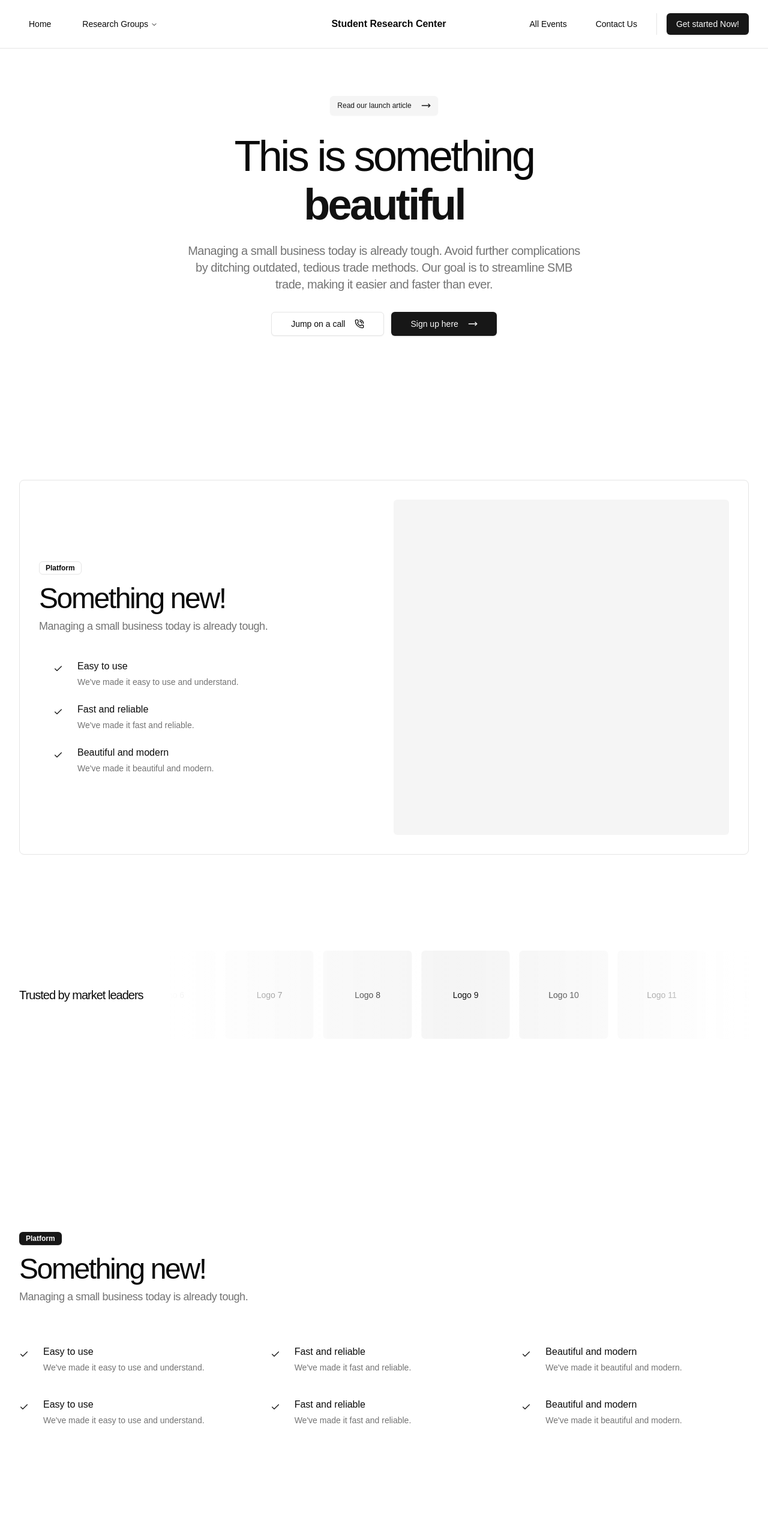
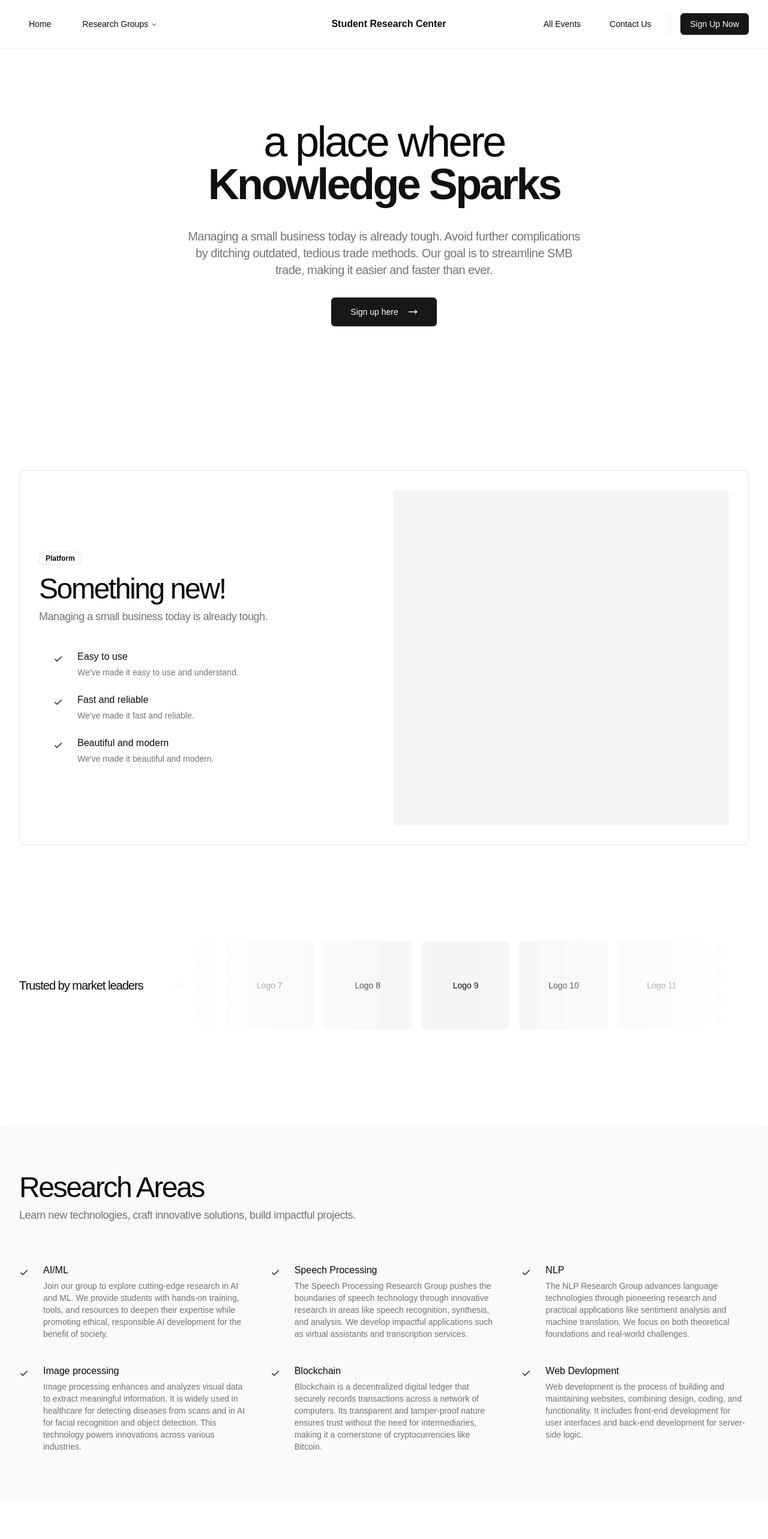
Before and after one commit to ketankauntia/Landing-page-gethyr, a Next.js app: page / in a window 1280 px wide. Shown: the top 2566 px of the page at 60% size. Built offline with nearby package versions, Linux system fonts and the light colour scheme.

Commit message:
finished research area section

```diff
--- a/components/Coordinatior.tsx
+++ b/components/Coordinatior.tsx
@@ -2,8 +2,8 @@ import { Badge } from "@/components/ui/badge";
 
 export const CoordinatorSection = () => (
   <div className="w-full py-20 lg:py-20">
-    <div className="container mx-auto">
-      <div className="flex flex-col-reverse lg:flex-row gap-10 lg:items-center">
+    <div className="container mx-auto ">
+      <div className="flex flex-col-reverse lg:flex-row gap-10 lg:items-center ">
         <div className="bg-muted rounded-md w-full aspect-video h-full flex-1"></div>
         <div className="flex gap-4 pl-0 lg:pl-20 flex-col  flex-1">
           <div>
--- a/components/ResearchGroup.tsx
+++ b/components/ResearchGroup.tsx
@@ -3,72 +3,94 @@ import { Badge } from "@/components/ui/badge";
 
 export const ResearchGroupSection = () => (
   <div className="w-full py-20 lg:py-20">
-    <div className="container mx-auto">
-      <div className="flex gap-4 py-20 lg:py-40 flex-col items-start">
-        <div>
+    <div className="container mx-auto bg-gray-50 py-15 rounded-md">
+      <div className="flex gap-4 py-20 lg:py-20 flex-col items-start">
+        {/* <div>
           <Badge>Platform</Badge>
-        </div>
+        </div> */}
         <div className="flex gap-2 flex-col">
           <h2 className="text-3xl md:text-5xl tracking-tighter lg:max-w-xl font-regular">
-            Something new!
+            Research Areas
           </h2>
           <p className="text-lg max-w-xl lg:max-w-xl leading-relaxed tracking-tight text-muted-foreground">
-            Managing a small business today is already tough.
+            Learn new technologies, craft innovative solutions, build impactful
+            projects.
           </p>
         </div>
         <div className="flex gap-10 pt-12 flex-col w-full">
           <div className="grid grid-cols-2 items-start lg:grid-cols-3 gap-10">
             <div className="flex flex-row gap-6 w-full items-start">
-              <Check className="w-4 h-4 mt-2 text-primary" />
+              <Check className="w-4 h-4 mt-2 text-primary flex-shrink-0" />
               <div className="flex flex-col gap-1">
-                <p>Easy to use</p>
+                <p>AI/ML</p>
                 <p className="text-muted-foreground text-sm">
-                  We&apos;ve made it easy to use and understand.
+                  Join our group to explore cutting-edge research in AI and ML.
+                  We provide students with hands-on training, tools, and
+                  resources to deepen their expertise while promoting ethical,
+                  responsible AI development for the benefit of society.
                 </p>
               </div>
             </div>
             <div className="flex flex-row gap-6 items-start">
-              <Check className="w-4 h-4 mt-2 text-primary" />
+              <Check className="w-4 h-4 mt-2 text-primary flex-shrink-0" />
               <div className="flex flex-col gap-1">
-                <p>Fast and reliable</p>
+                <p>Speech Processing</p>
                 <p className="text-muted-foreground text-sm">
-                  We&apos;ve made it fast and reliable.
+                  The Speech Processing Research Group pushes the boundaries of
+                  speech technology through innovative research in areas like
+                  speech recognition, synthesis, and analysis. We develop
+                  impactful applications such as virtual assistants and
+                  transcription services.
                 </p>
               </div>
             </div>
             <div className="flex flex-row gap-6 items-start">
-              <Check className="w-4 h-4 mt-2 text-primary" />
+              <Check className="w-4 h-4 mt-2 text-primary flex-shrink-0" />
               <div className="flex flex-col gap-1">
-                <p>Beautiful and modern</p>
+                <p>NLP</p>
                 <p className="text-muted-foreground text-sm">
-                  We&apos;ve made it beautiful and modern.
+                  The NLP Research Group advances language technologies through
+                  pioneering research and practical applications like sentiment
+                  analysis and machine translation. We focus on both theoretical
+                  foundations and real-world challenges.
                 </p>
               </div>
             </div>
             <div className="flex flex-row gap-6 w-full items-start">
-              <Check className="w-4 h-4 mt-2 text-primary" />
+              <Check className="w-4 h-4 mt-2 text-primary flex-shrink-0" />
               <div className="flex flex-col gap-1">
-                <p>Easy to use</p>
+                <p>Image processing</p>
                 <p className="text-muted-foreground text-sm">
-                  We&apos;ve made it easy to use and understand.
+                  Image processing enhances and analyzes visual data to extract
+                  meaningful information. It is widely used in healthcare for
+                  detecting diseases from scans and in AI for facial recognition
+                  and object detection. This technology powers innovations
+                  across various industries.
                 </p>
               </div>
             </div>
             <div className="flex flex-row gap-6 items-start">
-              <Check className="w-4 h-4 mt-2 text-primary" />
+              <Check className="w-4 h-4 mt-2 text-primary flex-shrink-0" />
               <div className="flex flex-col gap-1">
-                <p>Fast and reliable</p>
+                <p>Blockchain</p>
                 <p className="text-muted-foreground text-sm">
-                  We&apos;ve made it fast and reliable.
+                  Blockchain is a decentralized digital ledger that securely
+                  records transactions across a network of computers. Its
+                  transparent and tamper-proof nature ensures trust without the
+                  need for intermediaries, making it a cornerstone of
+                  cryptocurrencies like Bitcoin.
                 </p>
               </div>
             </div>
             <div className="flex flex-row gap-6 items-start">
-              <Check className="w-4 h-4 mt-2 text-primary" />
+              <Check className="w-4 h-4 mt-2 text-primary flex-shrink-0" />
               <div className="flex flex-col gap-1">
-                <p>Beautiful and modern</p>
+                <p>Web Devlopment</p>
                 <p className="text-muted-foreground text-sm">
-                  We&apos;ve made it beautiful and modern.
+                  Web development is the process of building and maintaining
+                  websites, combining design, coding, and functionality. It
+                  includes front-end development for user interfaces and
+                  back-end development for server-side logic.
                 </p>
               </div>
             </div>
--- a/components/header.tsx
+++ b/components/header.tsx
@@ -25,12 +25,8 @@ export const Header = () => {
       description: "Join the Research Group that suits you best ;)",
       items: [
         {
-          title: "Artificial Intelligence",
-          href: "/artificial Intelligence",
-        },
-        {
-          title: "Machine Learning",
-          href: "/machineLearning",
+          title: "AI/ML",
+          href: "/ai-ml",
         },
         {
           title: "Speech Processing",
@@ -80,7 +76,7 @@ export const Header = () => {
 
   const [isOpen, setOpen] = useState(false);
   return (
-    <header className="w-full z-40 fixed top-0 left-0 bg-background border-b">
+    <header className="w-full z-40 fixed top-0 left-0 bg-background border-b bg-white">
       <div className="container relative mx-auto min-h-20 flex gap-4 flex-row lg:grid lg:grid-cols-3 items-center">
         <div className="justify-start items-center gap-4 lg:flex hidden flex-row">
           <NavigationMenu className="flex justify-start items-start">
@@ -108,7 +104,7 @@ export const Header = () => {
                               </p>
                             </div>
                             <Button size="sm" className="mt-10">
-                              Book a call today
+                              Check out now
                             </Button>
                           </div>
                           <div className="flex flex-col text-sm h-full justify-end">
@@ -167,7 +163,7 @@ export const Header = () => {
           </Button>
           <div className="border-r hidden md:inline"></div>
           {/* <Button variant="outline">Contact Us</Button> */}
-          <Button className="hidden md:flex">Get started Now!</Button>
+          <Button className="hidden md:flex">Sign Up Now</Button>
         </div>
         <div className="flex w-12 shrink lg:hidden items-end justify-end">
           <Button variant="ghost" onClick={() => setOpen(!isOpen)}>
--- a/components/hero.tsx
+++ b/components/hero.tsx
@@ -10,7 +10,13 @@ import { Button } from "@/components/ui/button";
 export const Hero = () => {
   const [titleNumber, setTitleNumber] = useState(0);
   const titles = useMemo(
-    () => ["amazing", "new", "wonderful", "beautiful", "smart"],
+    // () => ["amazing", "new", "wonderful", "beautiful", "smart"],
+    () => [
+      "Knowledge Sparks",
+      "Innovation Ignites",
+      "Future Reshapes",
+      // "Ideas are Empowered",
+    ],
     []
   );
 
@@ -28,15 +34,15 @@ export const Hero = () => {
   return (
     <div className="w-full">
       <div className="container mx-auto">
-        <div className="flex gap-8 py-20 lg:py-40 items-center justify-center flex-col">
-          <div>
+        <div className="flex gap-8 py-20 lg:py-40 items-center justify-center flex-col mt-10">
+          {/* <div>
             <Button variant="secondary" size="sm" className="gap-4">
               Read our launch article <MoveRight className="w-4 h-4" />
             </Button>
-          </div>
+          </div> */}
           <div className="flex gap-4 flex-col">
             <h1 className="text-5xl md:text-7xl max-w-2xl tracking-tighter text-center font-regular">
-              <span className="text-spektr-cyan-50">This is something</span>
+              <span className="text-spektr-cyan-50">a place where</span>
               <span className="relative flex w-full justify-center overflow-hidden text-center md:pb-4 md:pt-1">
                 &nbsp;
                 {titles.map((title, index) => (
@@ -71,10 +77,14 @@ export const Hero = () => {
             </p>
           </div>
           <div className="flex flex-row gap-3">
+            {/* NOT REQUIRED BUTTON
             <Button size="lg" className="gap-4" variant="outline">
               Jump on a call <PhoneCall className="w-4 h-4" />
-            </Button>
-            <Button size="lg" className="gap-4">
+            </Button> */}
+            {/* <Button size="lg" className="gap-4">
+              Sign up here <MoveRight className="w-4 h-4" />
+            </Button> */}
+            <Button size="lg" className="px-8 py-6 gap-4">
               Sign up here <MoveRight className="w-4 h-4" />
             </Button>
           </div>
```
